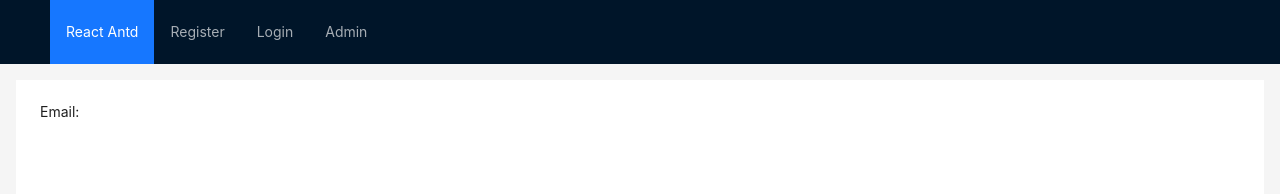
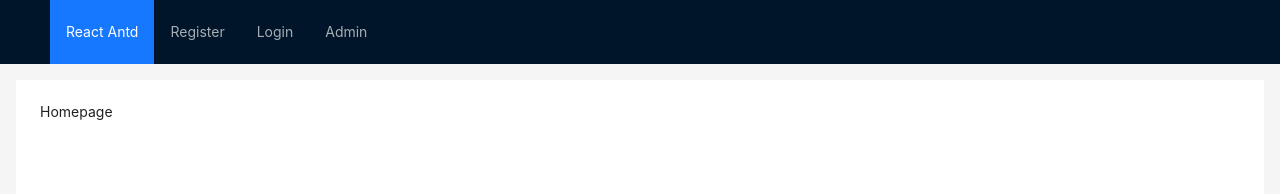
Before and after one commit to vanhoa690/web2091-react-sp25, a React (Vite) app: page / in a window 1280 px wide. Shown: the top 194 px of the page. Built offline with nearby package versions, Linux system fonts and the light colour scheme.

Commit message:
life cycle react

```diff
--- a/src/App.tsx
+++ b/src/App.tsx
@@ -10,6 +10,7 @@ import UserList from "./pages/user/list";
 import Login from "./pages/auth/login";
 import AdminLayout from "./layout/Admin";
 import ClientLayout from "./layout/Client";
+import { Homepage } from "./pages/homepage";
 
 const { Header } = Layout;
 
@@ -42,6 +43,10 @@ function App() {
       element: <ClientLayout />,
       children: [
         {
+          path: "",
+          element: <Homepage />,
+        },
+        {
           path: "login",
           element: <Login />,
         },
--- a/src/layout/Client.tsx
+++ b/src/layout/Client.tsx
@@ -7,7 +7,7 @@ const { Header, Content } = Layout;
 const ClientLayout = () => {
   // lay user tu context
   const { user } = useUser();
-  console.log(user);
+  // console.log(user);
 
   return (
     <Layout style={{ minHeight: "100vh" }}>
@@ -31,7 +31,7 @@ const ClientLayout = () => {
           </Menu>
         </Header>
         <Content style={{ margin: "16px", padding: 24, background: "#fff" }}>
-          Email: {user?.email}
+          {/* Email: {user?.email} */}
           <Outlet /> {/* Render nội dung trang con */}
         </Content>
       </Layout>
--- a/src/main.tsx
+++ b/src/main.tsx
@@ -8,7 +8,7 @@ import { UserProvider } from "./contexts/userContext.tsx";
 const queryClient = new QueryClient();
 
 createRoot(document.getElementById("root")!).render(
-  <StrictMode>
+  // <StrictMode>
   <BrowserRouter>
     <QueryClientProvider client={queryClient}>
       <UserProvider>
@@ -16,5 +16,5 @@ createRoot(document.getElementById("root")!).render(
       </UserProvider>
     </QueryClientProvider>
   </BrowserRouter>
-  </StrictMode>
+  // </StrictMode>
 );
--- /dev/null
+++ b/src/pages/homepage.tsx
@@ -0,0 +1,28 @@
+import { useEffect } from "react";
+import { useUser } from "../contexts/userContext";
+
+export function Homepage() {
+  const { user } = useUser();
+  //   useEffect(() => {
+  //     console.log("Chạy 1 lần khi component render");
+
+  //     // Gọi API, khởi tạo dữ liệu ở đây
+  //   }, []);
+
+  //   useEffect(() => {
+  //     console.log("Chạy mỗi khi user thay đổi", user);
+  //   }, [user]);
+
+  useEffect(() => {
+    const timer = setInterval(() => {
+      console.log("Đang chạy mỗi giây...");
+    }, 1000);
+
+    return () => {
+      clearInterval(timer);
+      console.log("Dọn dẹp khi unmount hoặc khi deps thay đổi");
+    };
+  }, []);
+
+  return <div>Homepage</div>;
+}
```
Lines whose indentation alone changed are shown as unchanged.
